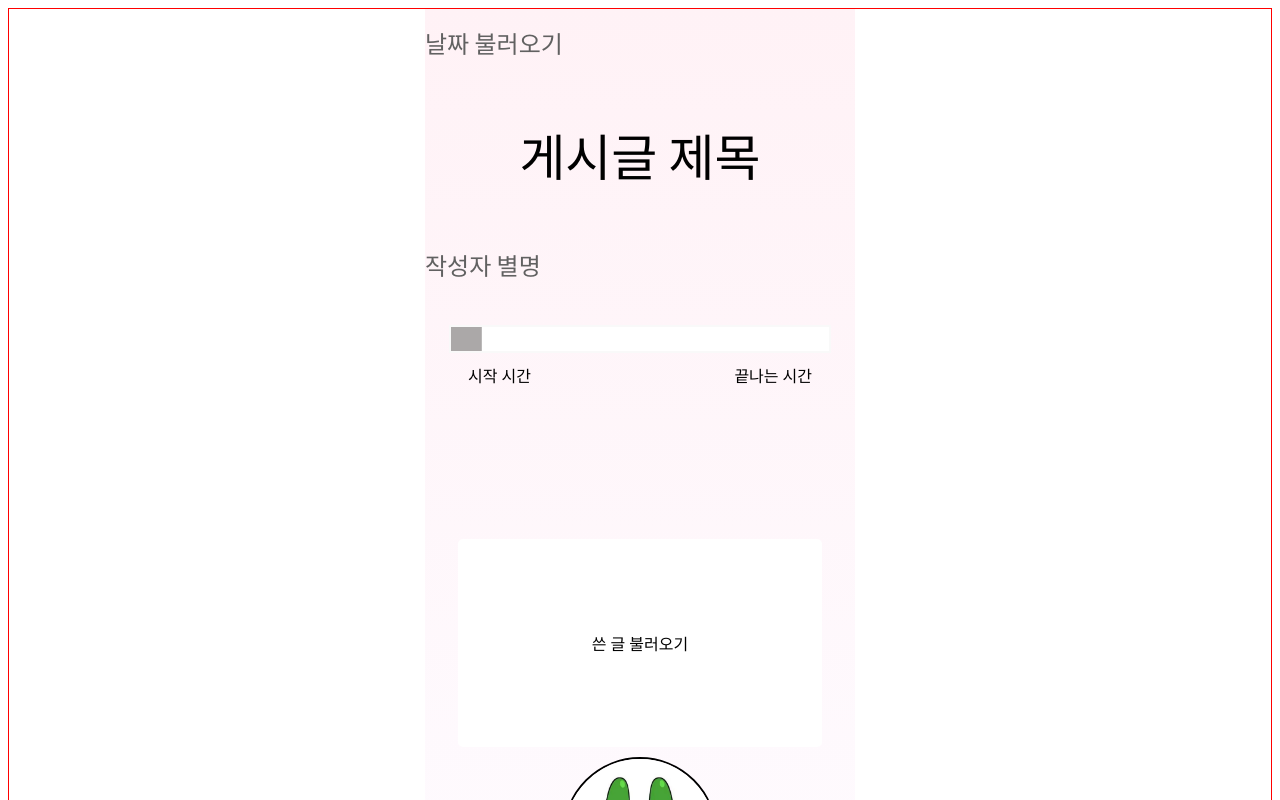
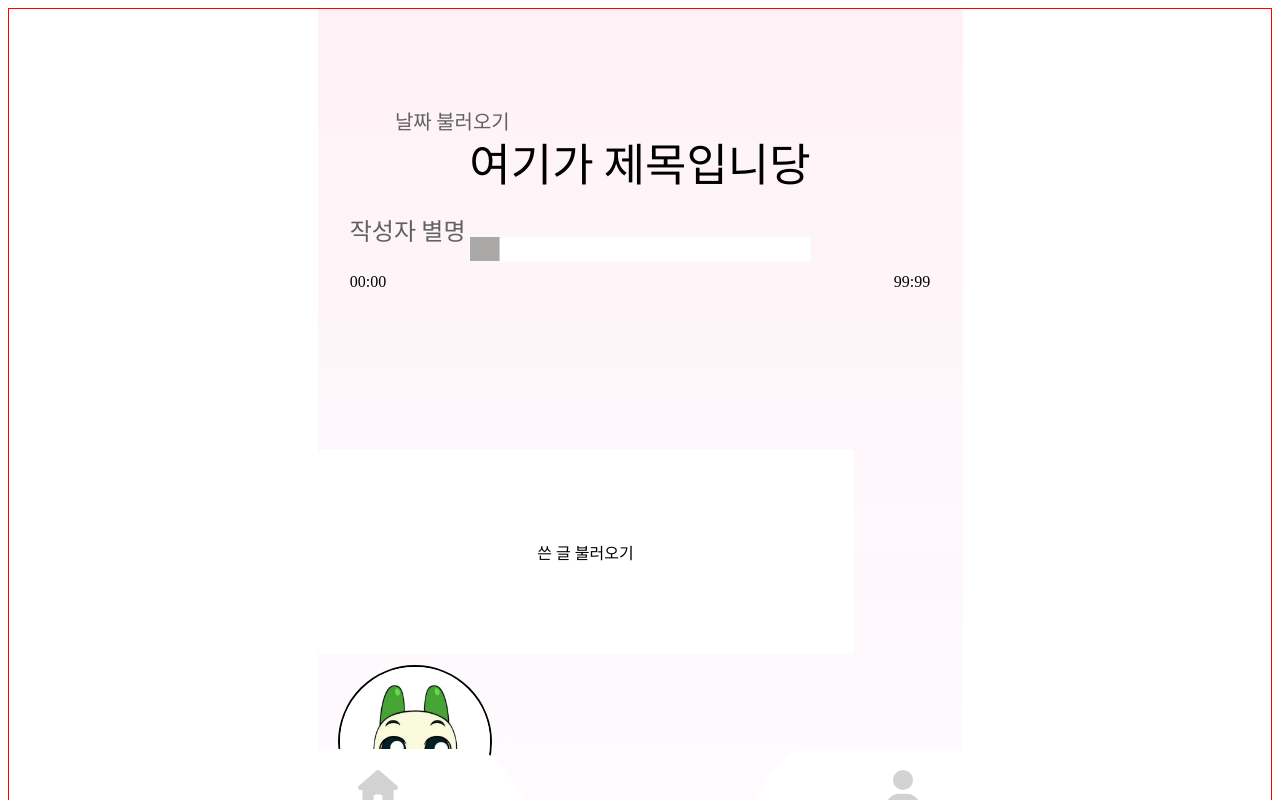
Before and after one commit to yunssup/MalMalMal_FE, a React (Vite) app: page /readsns in a window 1280 px wide. Shown: the top 800 px of the page. Built offline with nearby package versions, Linux system fonts and the light colour scheme; a small style sheet from the web is missing.

Commit message:
readsns 수정중

```diff
--- a/src/base/Footer.jsx
+++ b/src/base/Footer.jsx
@@ -2,7 +2,7 @@ import React from "react";
 import styled from "styled-components";
 import { FontAwesomeIcon } from "@fortawesome/react-fontawesome";
 import { faHome, faUser } from "@fortawesome/free-solid-svg-icons";
-import { useHistory } from "react-router-dom"; // useHistory로 수정
+import { useHistory } from "react-router-dom";
 
 const FooterContainer = styled.footer`
   text-align: center;
@@ -61,7 +61,7 @@ const StyledFontAwesomeIcon = styled(FontAwesomeIcon)`
 `;
 
 const Footer = () => {
-  const history = useHistory(); // useHistory로 변경
+  const history = useHistory();
 
   const handleEmojiClick = (destination) => {
     if (destination === "홈으로갈거야") {
--- a/src/component/Readsns.jsx
+++ b/src/component/Readsns.jsx
@@ -1,56 +1,39 @@
 import React from "react";
 import styled, { keyframes } from "styled-components";
 import Footer from "../base/Footer";
+
 const Container = styled.div`
-  background: linear-gradient(180deg, #fff2f6 0%, #fefbff 100%);
   display: flex;
   flex-direction: column;
-  align-items: center;
-  width: 430px;
-  height: 932px;
+  background: linear-gradient(180deg, #fff2f6 0%, #fefbff 100%);
+  height: 840px;
 `;
-
-const TopRow = styled.div`
-  flex: 1;
-
-  display: flex;
-  justify-content: space-between;
-  width: 100%;
-`;
-
 const Top = styled.h1`
   color: #616161;
-  font-family: Noto Sans KR;
-  font-size: 24px;
-  font-style: normal;
+  font-family: "Noto Sans KR";
+  font-size: 20px;
   font-weight: 400;
-  line-height: normal;
+  padding-left: 12%;
+  margin-top: 15%;
 `;
-
 const Title = styled.h2`
-  flex: 2;
   color: #000;
   text-align: center;
-  font-family: Noto Sans KR;
-  font-size: 50px;
-  font-style: normal;
+  font-family: "Noto Sans KR";
+  font-size: 45px;
   font-weight: 500;
-  line-height: normal;
   text-transform: capitalize;
+  margin-top: -3%;
+  padding-left: 2%;
+  padding-right: 2%;
 `;
-const Middle = styled.div`
-  flex: 3;
-  display: flex;
-  justify-content: space-between;
-  width: 100%;
-`;
-const Name = styled.h1`
+const Name = styled.h5`
   color: #616161;
-  font-family: Noto Sans KR;
+  font-family: "Noto Sans KR";
   font-size: 24px;
-  font-style: normal;
   font-weight: 400;
-  line-height: normal;
+  margin-left: 5%;
+  margin-top: -3%;
 `;
 const progressBarAnimation = keyframes`
   from {
@@ -61,15 +44,18 @@ const progressBarAnimation = keyframes`
   }
 `;
 const ProgressBarContainer = styled.div`
-  width: 378px;
+  display: flex;
+  align-items: center;
+  align-self: center;
+  width: 340px;
   height: 24px;
   flex-shrink: 0;
   border: 2px solid #f9f9f9;
   background: #fff;
+  margin-top: -8%;
 `;
 const ProgressBar = styled.div`
-  flex: 4;
-  width: 54.547px;
+  width: 54px;
   height: 24px;
   flex-shrink: 0;
   background: #aba8a8;
@@ -81,9 +67,11 @@ const TimeInfo = styled.div`
   flex: 5;
   display: flex;
   justify-content: space-between;
-  width: 80%;
+  width: 90%;
   margin-top: 10px;
+  margin-left: 5%;
 `;
+
 const WhiteBox = styled.div`
   flex: 6;
   width: 80%;
@@ -99,7 +87,7 @@ const WhiteBox = styled.div`
 
 const StyledButton = styled.button`
   border: none;
-  background-color: rgba(255, 255, 255, 0);
+  background-color: transparent;
   border-radius: 5px;
   padding: 10px 20px;
   cursor: pointer;
@@ -107,6 +95,7 @@ const StyledButton = styled.button`
   align-items: center;
   gap: 10px;
 `;
+
 const Image = styled.img`
   max-width: 150px;
   max-height: 150px;
@@ -115,29 +104,25 @@ const Image = styled.img`
   border: 2px solid black;
 `;
 
-export default function Click({ click }) {
+export default function Click() {
   const handleButtonClick = () => {
     console.log("버튼 눌림");
   };
+
   return (
     <Container>
-      <TopRow>
-        <Top>날짜 불러오기</Top>
-      </TopRow>
-      <Title>게시글 제목</Title>
-      <Middle>
-        <Name>작성자 별명</Name>
-      </Middle>
+      <Top>날짜 불러오기</Top>
+      <Title>여기가 제목입니당 </Title>
+      <Name>작성자 별명</Name>
       <ProgressBarContainer>
         <ProgressBar />
       </ProgressBarContainer>
       <TimeInfo>
-        <span>시작 시간</span>
-        <span>끝나는 시간</span>
+        <span>00:00</span>
+        <span>99:99</span>
       </TimeInfo>
       <WhiteBox>쓴 글 불러오기</WhiteBox>
       <StyledButton onClick={handleButtonClick}>
-        {" "}
         <Image src="/쿵야.jpg" alt="버튼 이미지" />
       </StyledButton>
       <Footer />
```
